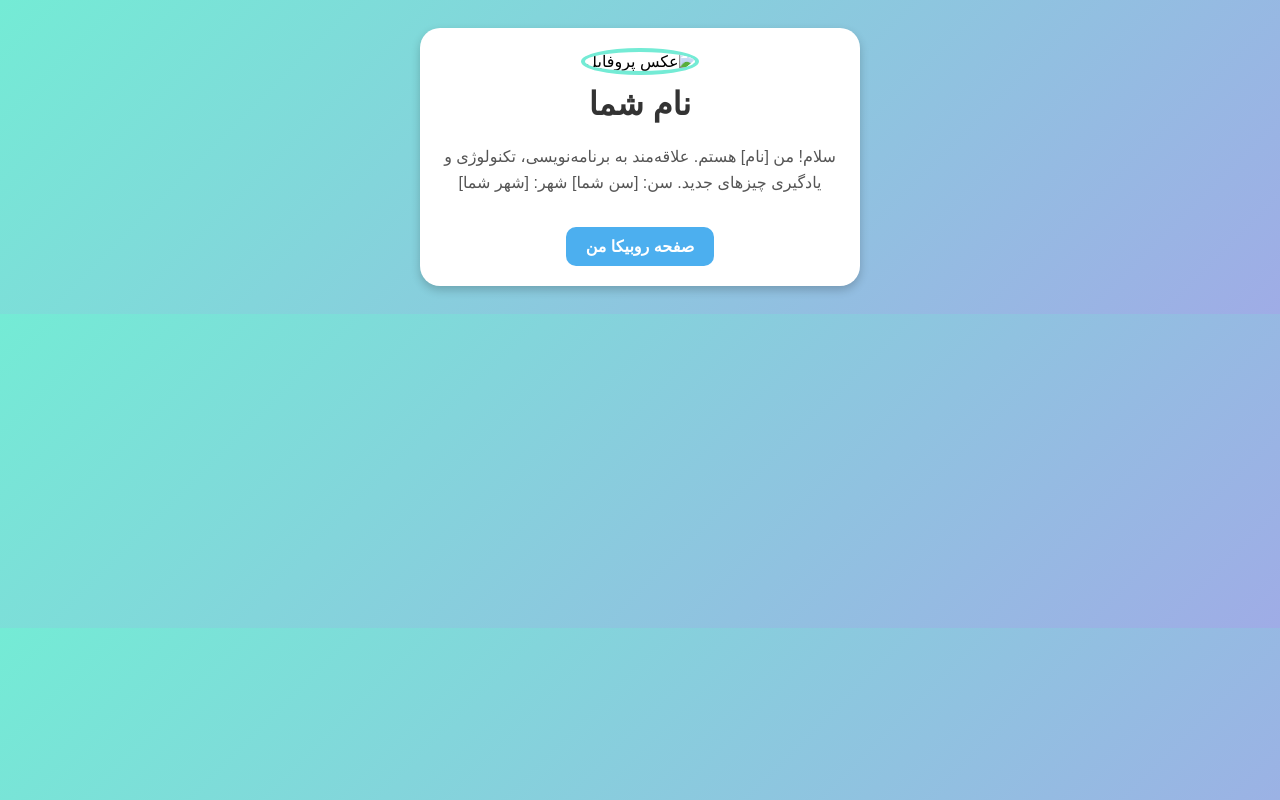
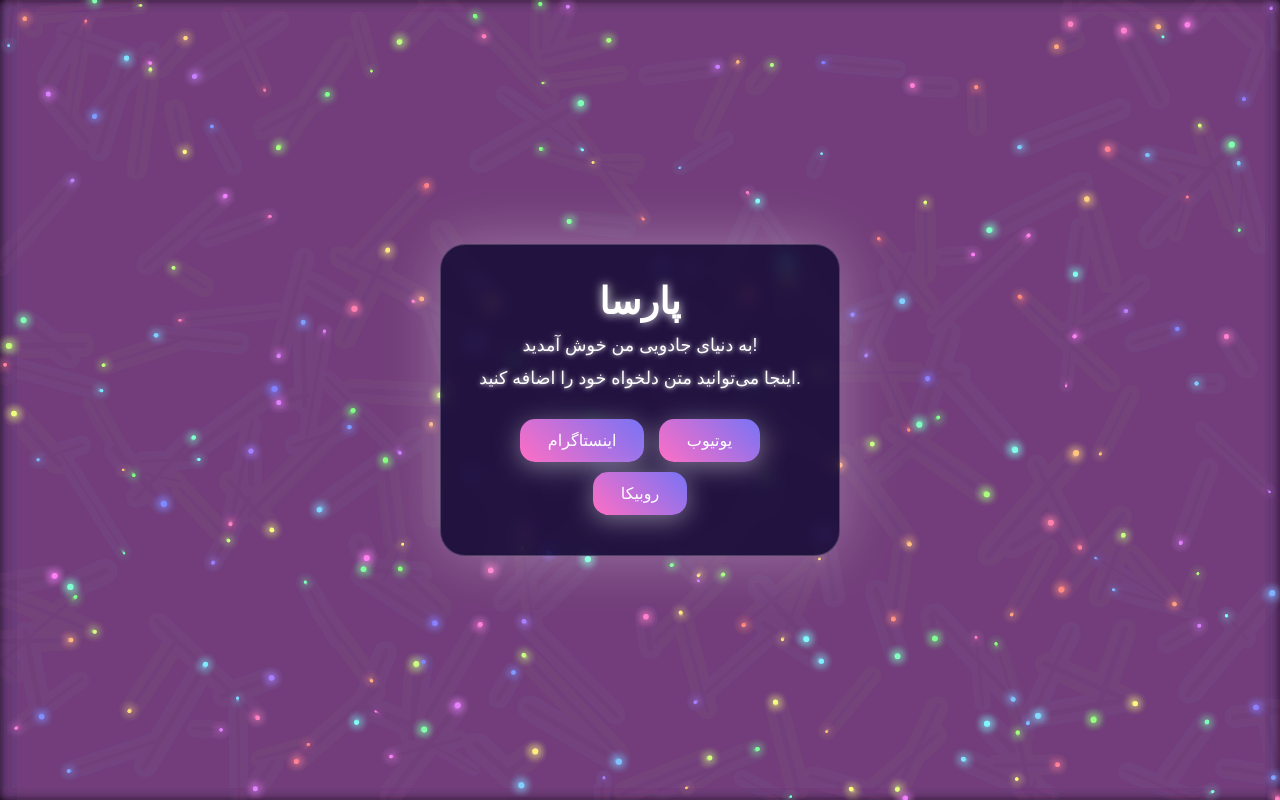
Before and after one commit to parsasadati2021-png/tata, a plain HTML site: page index.html in a window 1280 px wide. Drawn offline with Linux system fonts and the light colour scheme.

Commit message:
Add files via upload

```diff
--- a/index.html
+++ b/index.html
@@ -1,63 +1,170 @@
 <!DOCTYPE html>
-<html lang="fa" dir="rtl">
+<html lang="fa">
 <head>
 <meta charset="UTF-8">
-    <title>درباره من</title>
+<meta name="viewport" content="width=device-width, initial-scale=1.0">
+<title>پروفایل جادویی پرگرافیک</title>
 <style>
-        body {
-            font-family: Arial, sans-serif;
-            background: linear-gradient(135deg, #74ebd5, #9face6);
+    * {margin:0; padding:0; box-sizing:border-box;}
+    html, body {width:100%; height:100%; overflow:hidden; font-family: Arial, sans-serif;}
+    canvas {position:absolute; top:0; left:0; width:100%; height:100%; z-index:0;}
+
+    /* کارت مرکزی */
+    .card {
+        position: relative;
+        z-index: 1;
+        width: 90%;
+        max-width: 400px;
+        background: rgba(0,0,40,0.7);
+        border-radius: 25px;
+        padding: 35px;
         text-align: center;
-            padding: 20px;
+        color: white;
+        box-shadow: 0 0 60px rgba(255,255,255,0.3);
+        animation: fadeIn 2s ease-out forwards;
+        top: 50%;
+        transform: translateY(-50%);
+        margin: auto;
+        backdrop-filter: blur(8px);
+        border: 1px solid rgba(255,255,255,0.2);
     }
-        .card {
-            background: white;
-            padding: 20px;
-            border-radius: 20px;
-            max-width: 400px;
-            margin: auto;
-            box-shadow: 0 4px 10px rgba(0,0,0,0.2);
+
+    .card h1 {font-size:2.3em; margin-bottom:10px; text-shadow: 0 0 10px #fff;}
+    .card p {margin:12px 0; font-size:1.1em; text-shadow: 0 0 5px #fff;}
+
+    /* دکمه‌ها */
+    .buttons {margin-top:25px;}
+    .buttons button {
+        margin:5px;
+        padding:12px 28px;
+        border:none;
+        border-radius:15px;
+        font-size:1em;
+        cursor:pointer;
+        transition: all 0.3s;
+        background: linear-gradient(45deg, #ff6ec4, #7873f5);
+        color:white;
+        box-shadow: 0 5px 25px rgba(255,255,255,0.4);
     }
-        img {
-            width: 120px;
-            height: 120px;
-            border-radius: 50%;
-            border: 4px solid #74ebd5;
+    .buttons button:hover {
+        transform: scale(1.15);
+        box-shadow: 0 8px 40px rgba(255,255,255,0.8);
+        background: linear-gradient(45deg, #ff9ec4, #a387f5);
     }
-        h1 {
-            margin-top: 10px;
-            color: #333;
+
+    /* مودال */
+    .modal {display:none; position:fixed; z-index:2; left:0; top:0;
+        width:100%; height:100%; background: rgba(0,0,0,0.9);
+        justify-content:center; align-items:center;}
+    .modal-content {
+        background: rgba(30,30,60,0.95);
+        padding:25px;
+        border-radius:20px;
+        width:80%; max-width:400px;
+        text-align:center;
+        color:white;
+        box-shadow:0 0 50px rgba(255,255,255,0.3);
+        backdrop-filter: blur(6px);
     }
-        p {
-            color: #555;
-            line-height: 1.6;
-        }
-        .button {
-            display: inline-block;
-            margin-top: 15px;
-            padding: 10px 20px;
-            background-color: #4cafef;
-            color: white;
-            border-radius: 10px;
-            text-decoration: none;
-            font-weight: bold;
-        }
-        .button:hover {
-            background-color: #3b8fd5;
+    .close {float:right; font-size:1.5em; cursor:pointer;}
+
+    @keyframes fadeIn {
+        0% {opacity:0; transform: translateY(-60%);}
+        100% {opacity:1; transform: translateY(-50%);}
     }
 </style>
 </head>
 <body>
+
 <div class="card">
-        <img src="profile.jpg" alt="عکس پروفایل">
-        <h1>نام شما</h1>
-        <p>
-            سلام! من [نام] هستم.
-            علاقه‌مند به برنامه‌نویسی، تکنولوژی و یادگیری چیزهای جدید.
-            سن: [سن شما]
-            شهر: [شهر شما]
-        </p>
-        <a class="button" href="https://rubika.ir/YourID" target="_blank">صفحه روبیکا من</a>
+    <h1>پارسا</h1>
+    <p>به دنیای جادویی من خوش آمدید!</p>
+    <p>اینجا می‌توانید متن دلخواه خود را اضافه کنید.</p>
+    <div class="buttons">
+        <button onclick="openModal('اینستاگرام')">اینستاگرام</button>
+        <button onclick="openModal('یوتیوب')">یوتیوب</button>
+        <button onclick="openModal('روبیکا')">روبیکا</button>
     </div>
+</div>
+
+<!-- مودال -->
+<div id="modal" class="modal">
+    <div class="modal-content">
+        <span class="close" onclick="closeModal()">&times;</span>
+        <h2 id="modalTitle"></h2>
+        <p>متن دلخواه خود را اینجا قرار دهید!</p>
+    </div>
+</div>
+
+<!-- Canvas پس‌زمینه جادویی -->
+<canvas id="bg"></canvas>
+
+<script>
+    // مودال
+    function openModal(title) {
+        document.getElementById('modalTitle').innerText = title;
+        document.getElementById('modal').style.display = 'flex';
+    }
+    function closeModal() { document.getElementById('modal').style.display = 'none'; }
+
+    // Canvas پس‌زمینه حرفه‌ای
+    const canvas = document.getElementById('bg');
+    const ctx = canvas.getContext('2d');
+    canvas.width = window.innerWidth;
+    canvas.height = window.innerHeight;
+
+    const particles = [];
+    const num = 250;
+
+    for(let i=0;i<num;i++){
+        particles.push({
+            x: Math.random()*canvas.width,
+            y: Math.random()*canvas.height,
+            r: Math.random()*2+1,
+            dx: (Math.random()-0.5)*0.7,
+            dy: (Math.random()-0.5)*0.7,
+            color: `hsl(${Math.random()*360}, 100%, 75%)`
+        });
+    }
+
+    function draw() {
+        ctx.fillStyle = 'rgba(0,0,0,0.1)';
+        ctx.fillRect(0,0,canvas.width,canvas.height);
+        particles.forEach(p=>{
+            ctx.beginPath();
+            ctx.arc(p.x,p.y,p.r,0,Math.PI*2);
+            ctx.fillStyle = p.color;
+            ctx.shadowBlur = 10;
+            ctx.shadowColor = p.color;
+            ctx.fill();
+            ctx.closePath();
+
+            p.x += p.dx;
+            p.y += p.dy;
+
+            if(p.x<0 || p.x>canvas.width) p.dx*=-1;
+            if(p.y<0 || p.y>canvas.height) p.dy*=-1;
+        });
+        requestAnimationFrame(draw);
+    }
+    draw();
+
+    // افکت دنبال‌کننده موس
+    window.addEventListener('mousemove', e=>{
+        particles.forEach(p=>{
+            let dist = Math.hypot(p.x-e.clientX, p.y-e.clientY);
+            if(dist<100){
+                p.x += (e.clientX - p.x)*0.01;
+                p.y += (e.clientY - p.y)*0.01;
+            }
+        });
+    });
+
+    window.addEventListener('resize', ()=>{
+        canvas.width = window.innerWidth;
+        canvas.height = window.innerHeight;
+    });
+</script>
+
 </body>
 </html>
```
Lines whose indentation alone changed are shown as unchanged.
